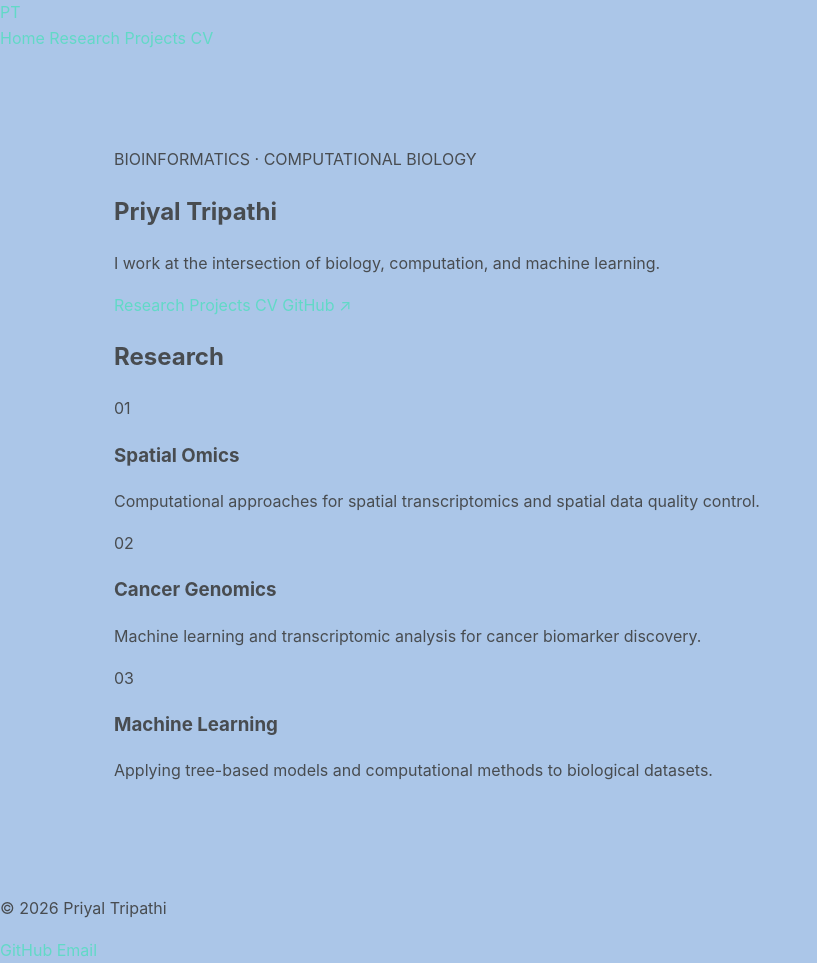
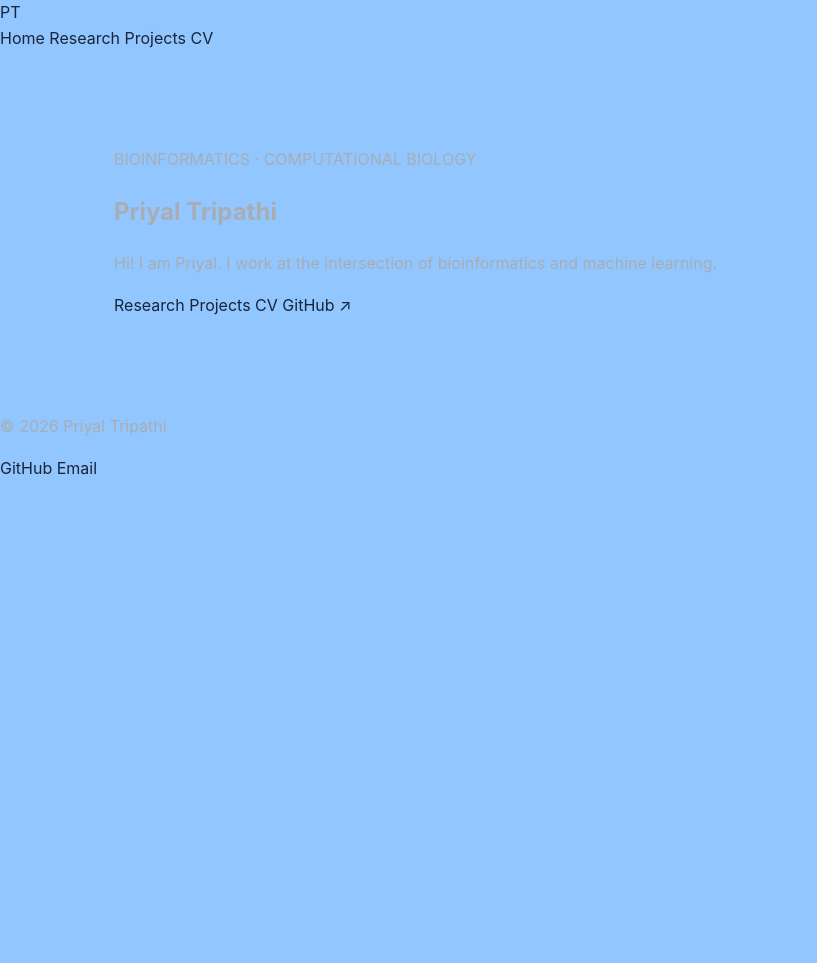
Before and after one commit to priyalT/priyalT.github.io, a Jekyll site: the page built from docs/index.md, in a window 1280 px wide. Shown: the whole page, without its empty margins (0-817 px from the left). Built offline with Jekyll 4.4.1, drawn with Linux system fonts in a browser that asks for light colours; after the commit the page ends 900 px from its top, so only the background shows below that.

Commit message:
feat: edit home page

```diff
--- a/docs/assets/css/style.css
+++ b/docs/assets/css/style.css
@@ -1,9 +1,9 @@
 :root {
-  --background: #abc6e8;
-  --surface: #111820;
-  --text: #484c50;
-  --muted: #8b98a5;
-  --accent: #62d9c7;
+  --background: #91c6fe;
+  --surface: #e67fd8;
+  --text: #a8adb3;
+  --muted: #6a7c8e;
+  --accent: #1a243b;
   --border: #26313a;
 
   --max-width: 1100px;
--- a/docs/index.markdown
+++ b/docs/index.md
@@ -14,8 +14,7 @@ title: Home
   </h1>
 
   <p class="hero-description">
-    I work at the intersection of biology, computation,
-    and machine learning.
+    Hi! I am Priyal. I work at the intersection of bioinformatics and machine learning.
   </p>
 
   <div class="links">
@@ -28,7 +27,7 @@ title: Home
 </section>
 
 
-<section>
+<!-- <section>
 
   <h2>Research</h2>
 
@@ -63,4 +62,4 @@ title: Home
 
   </div>
 
-</section>
+</section> -->
```
